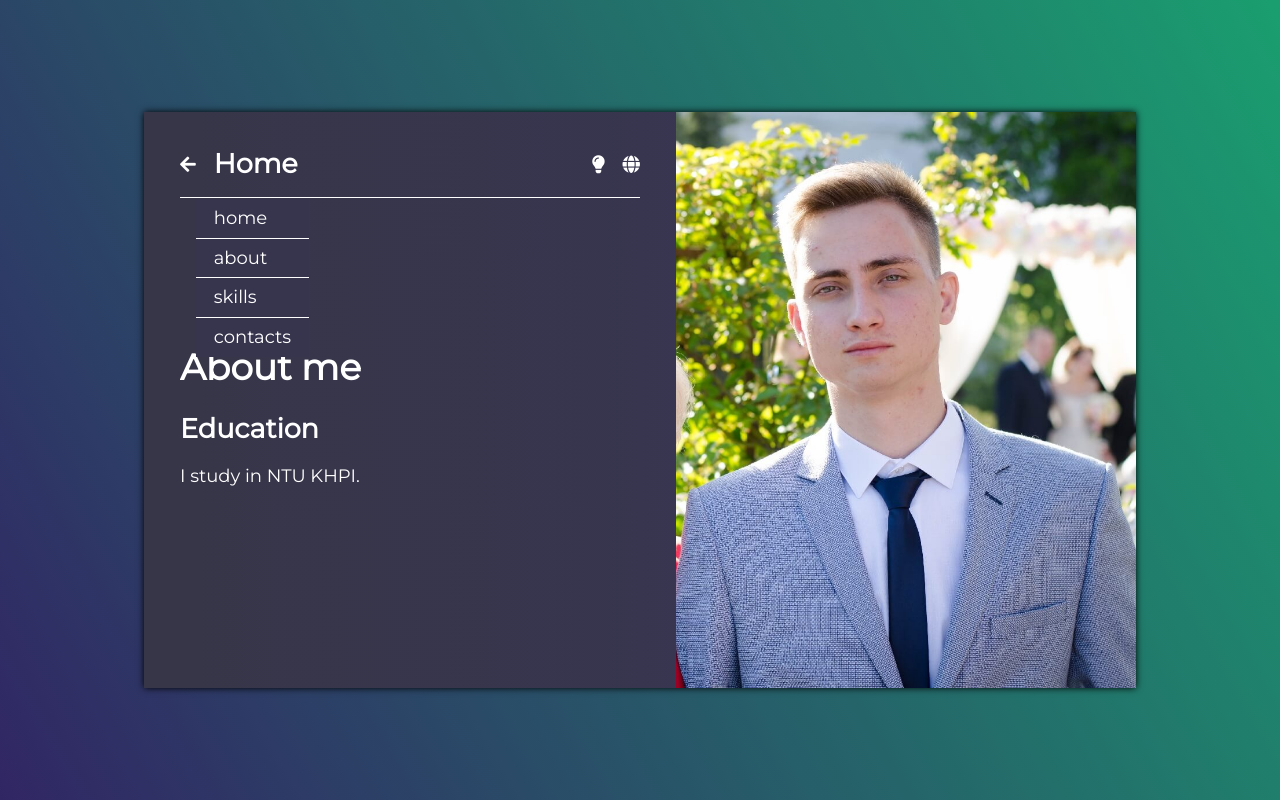
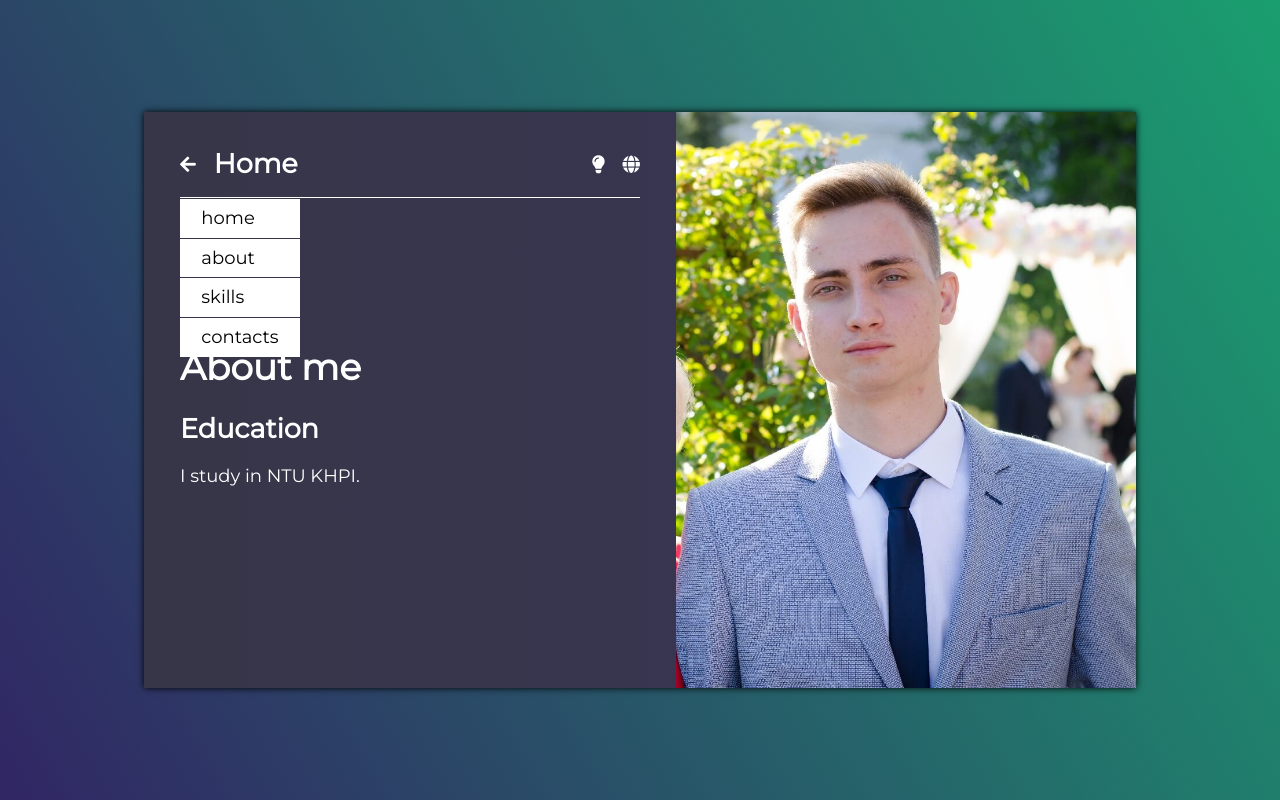
Before and after one commit to fav757/personal_website, a React (Create React App) app: page / in a window 1280 px wide. Both pictures are taken after a click on the element "Home". Built offline with nearby package versions, Linux system fonts and the light colour scheme.

Commit message:
add theme colors for nav modal menu

```diff
--- a/src/components/Header/NavModalMenu.js
+++ b/src/components/Header/NavModalMenu.js
@@ -5,15 +5,17 @@ import routes from '../../routes';
 const NavModalMenuStyled = styled.ul`
   list-style: none;
   padding: 0;
-  margin: 1.1rem 0 0 0;
+  margin: 1.1rem 0 0 -0.89rem;
   position: absolute;
-  background: #37354d;
+  color: ${(props) => (props.theme.mode === 'dark' ? 'black' : 'white')};
+  background: ${(props) => (props.theme.mode === 'dark' ? 'white' : '#37354d')};
 
   & > li {
-    padding: 0.5rem 1rem;
+    padding: 0.5rem 1.2rem;
 
     &:not(:last-child) {
-      border-bottom: 1px solid white
+      border-bottom: ${(props) =>
+        '1px solid ' + (props.theme.mode === 'dark' ? '#37354d' : 'white')};
     }
   }
 `;
```
